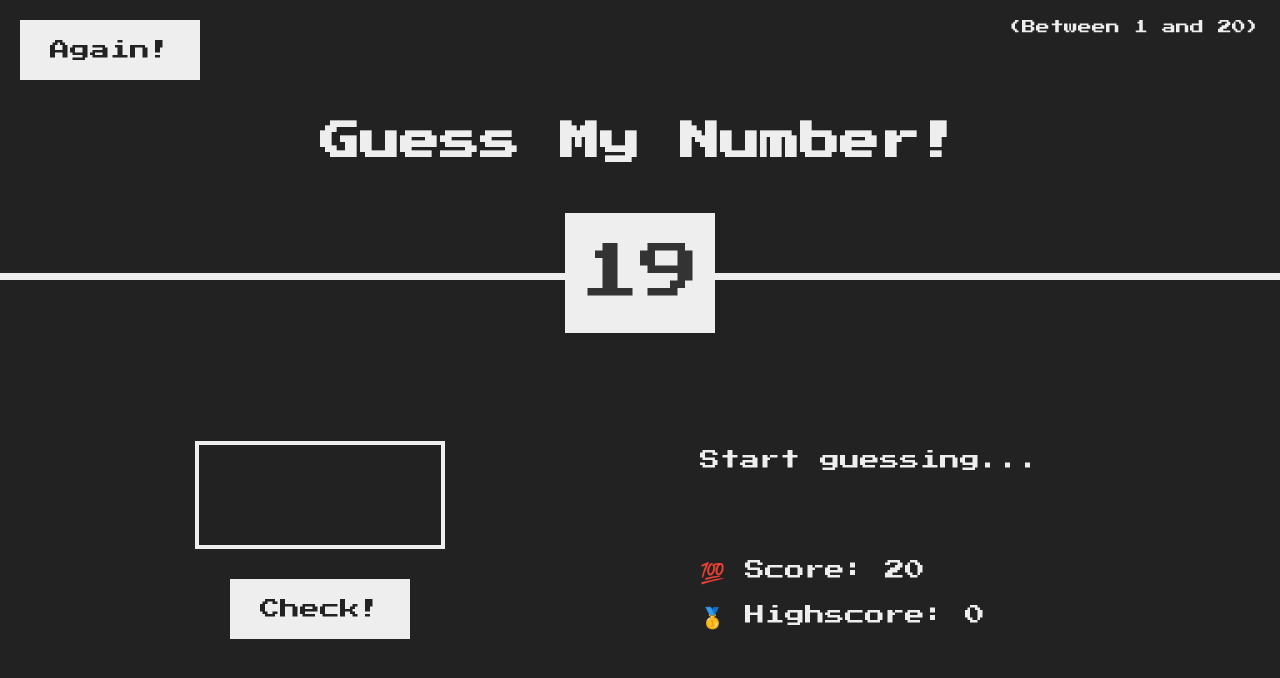
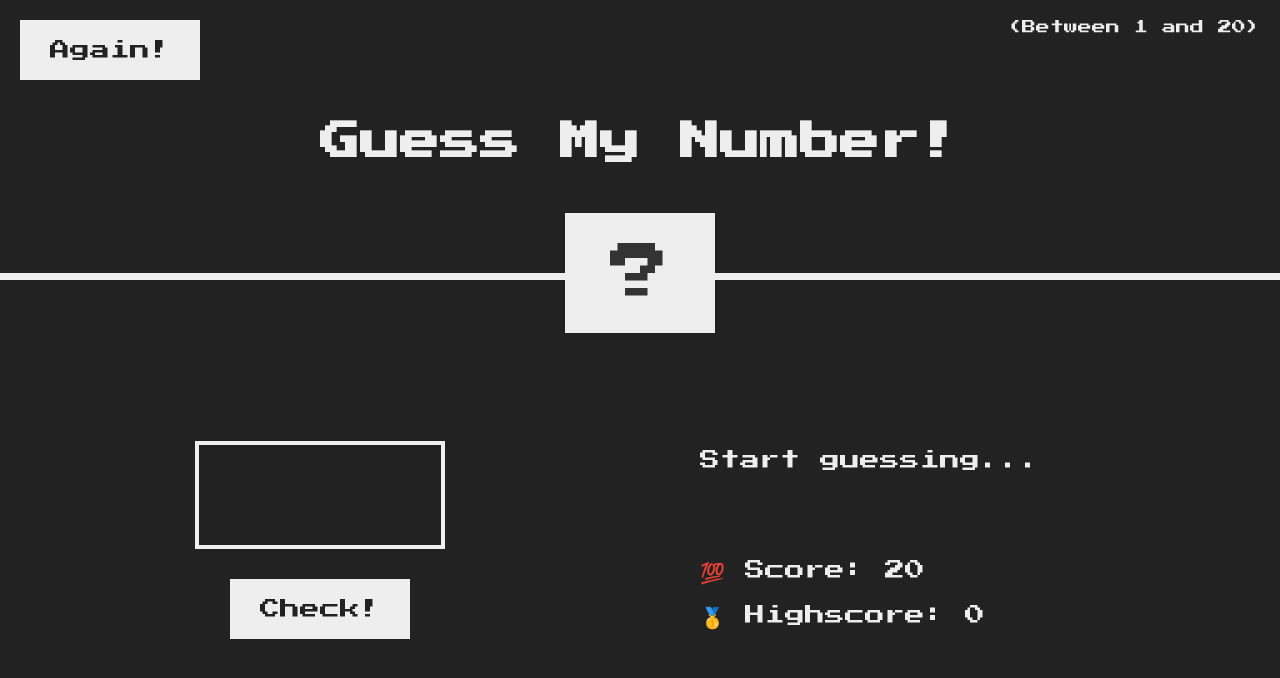
Before and after one commit to BillyOgilvie/numbergame, a React (Create React App) app: page / in a window 1280 px wide. Shown: the top 678 px of the page. Built offline with nearby package versions, Linux system fonts and the light colour scheme.

Commit message:
update to main
messages all working now

```diff
--- a/src/components/Game/components/Header/Components/Number/number.js
+++ b/src/components/Game/components/Header/Components/Number/number.js
@@ -1,9 +1,13 @@
 import './number.css';
 
 const SecretNumber = (props) => {
-  const { currentNumber } = props;
+  const { currentNumber, showNumber } = props;
 
-  return <div className="number">{currentNumber}</div>;
+  if (!showNumber) {
+    return <div className="number">?</div>;
+  } else {
+    return <div className="number">{currentNumber}</div>;
+  }
 };
 
 export default SecretNumber;
--- a/src/components/Game/components/Header/header.js
+++ b/src/components/Game/components/Header/header.js
@@ -5,14 +5,14 @@ import SubTitle from './Components/Subtitle/subtitle';
 import SecretNumber from './Components/Number/number';
 
 const Header = (props) => {
-  const { currentNumber, onAgainClick } = props;
+  const { currentNumber, onAgainClick, showNumber } = props;
 
   return (
     <header>
       <AgainButton onAgainClick={onAgainClick} />
       <Title />
       <SubTitle />
-      <SecretNumber currentNumber={currentNumber} />
+      <SecretNumber currentNumber={currentNumber} showNumber={showNumber} />
     </header>
   );
 };
--- a/src/components/Game/game.js
+++ b/src/components/Game/game.js
@@ -10,6 +10,9 @@ const Game = () => {
   const [currentNumber, setNumber] = useState(generateNumber);
   let userGuess = 0;
 
+  const [showNumberBool, setShowNumberBool] = useState(false);
+  console.log(currentNumber);
+
   const [message, setMessage] = useState('Start guessing...');
 
   const [score, setScore] = useState(20);
@@ -19,10 +22,12 @@ const Game = () => {
     setNumber(generateNumber);
     setMessage('Start guessing...');
     setScore(20);
+    setShowNumberBool(false);
+    console.log(currentNumber);
   };
 
   const onCheckClickHandler = () => {
-    if (score > 1) {
+    if (score > 1 && !showNumberBool) {
       if (userGuess > 20 || userGuess < 1) {
         setMessage('⛔ Pick a number between 1 and 20 ⛔');
       } else {
@@ -38,9 +43,10 @@ const Game = () => {
         if (userGuess === currentNumber) {
           setMessage('🎉 Correct! 👍');
           if (score > highScore) setHighScore(score);
+          setShowNumberBool(true);
         }
       }
-    } else {
+    } else if (!showNumberBool) {
       setScore(0);
       setMessage('💣 Game Over! 💀');
     }
@@ -55,6 +61,7 @@ const Game = () => {
       <Header
         currentNumber={currentNumber}
         onAgainClick={onAgainClickHandler}
+        showNumber={showNumberBool}
       />
       <Main
         onCheckClick={onCheckClickHandler}
```
